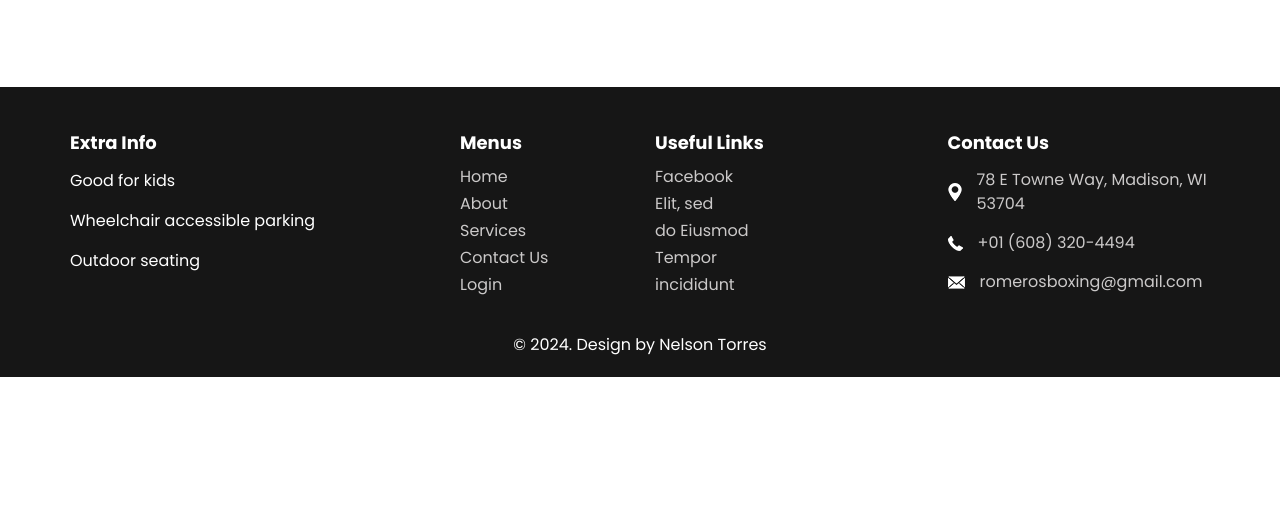
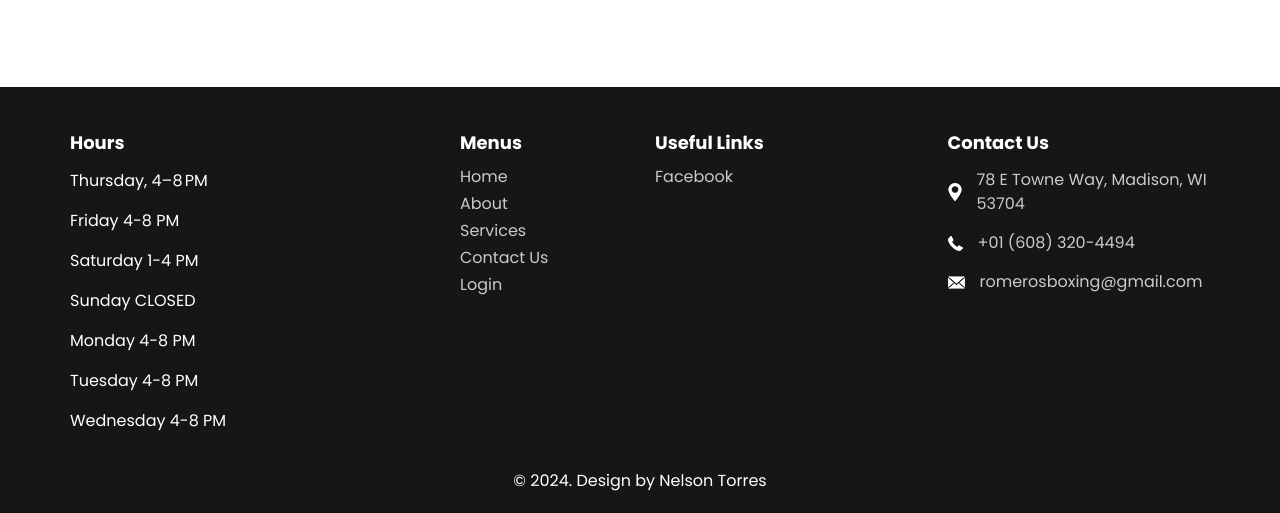
Before and after one commit to NelNel147/Romeros-Boxing-School, a plain HTML site: page index.html in a window 1280 px wide. Shown: the part 5401-5914 px from the top of the page. Before the commit the page ends 5778 px from the top, so only its background shows below. Drawn offline with nearby package versions, Linux system fonts and the light colour scheme; a web font is replaced by a local one.

Commit message:
fixed some footer code

```diff
--- a/index.html
+++ b/index.html
@@ -497,17 +497,29 @@
       <div class="row">
         <div class="col-md-3">
           <h6>
-            Extra Info
+            Hours
           </h6>
           <p>
             <ul>
-              Good for kids
+              Thursday, 4–8 PM
             </ul>
             <ul>
-              Wheelchair accessible parking
+              Friday 4-8 PM
             </ul>
             <ul>
-              Outdoor seating
+              Saturday 1-4 PM
+            </ul>
+            <ul>
+              Sunday CLOSED
+            </ul>
+            <ul>
+              Monday 4-8 PM
+            </ul>
+            <ul>
+              Tuesday 4-8 PM
+            </ul>
+            <ul>
+              Wednesday 4-8 PM
             </ul>
           </p>
         </div>
@@ -541,26 +553,6 @@
             <li>
               <a href="https://www.facebook.com/p/Romeros-Boxing-School-100068052482362/">
                 Facebook
-              </a>
-            </li>
-            <li>
-              <a href="">
-                Elit, sed
-              </a>
-            </li>
-            <li>
-              <a href="">
-                do Eiusmod
-              </a>
-            </li>
-            <li>
-              <a href="">
-                Tempor
-              </a>
-            </li>
-            <li>
-              <a href="">
-                incididunt
               </a>
             </li>
           </ul>
```
